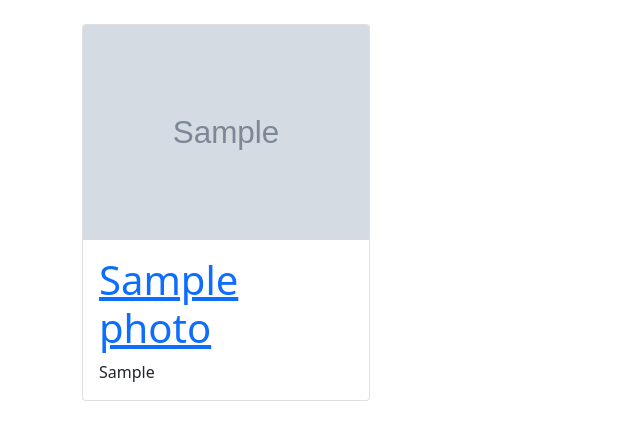
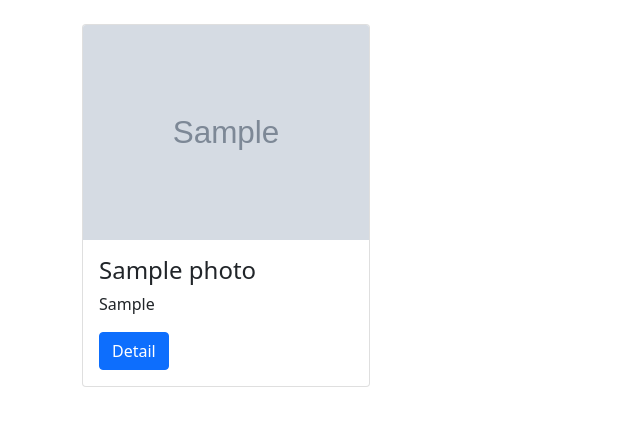
Before and after one commit to Gamal-prog/My-own-project, a Django app: page / in a window 1280 px wide. Shown: the part 56-496 px from the top of the page, without its empty margins (0-640 px from the left). Run offline with Django 4.2, Linux system fonts and the light colour scheme; tables that the repository leaves empty hold one stand-in row (values such as "Sample post"); grey boxes marked "Sample" are stand-in pictures.

Commit message:
Forth Commit, made detail view

```diff
--- a/photo/templates/photo/photo_list.html
+++ b/photo/templates/photo/photo_list.html
@@ -1,7 +1,20 @@
 {% extends 'base.html' %}
 
 {% block body %}
-    <!--<div>
+
+    <div class="card" style="width: 18rem;">
+      {% for image in images %}
+      <img src="{{ image.image.url }}" class="card-img-top">
+      <div class="card-body">
+        <h4> {{ image.title }}</a> </h4>
+        <p class="card-text"> {{ image.discription }} </p>
+        <a href="{% url 'image_detail' pk=image.pk %}" class="btn btn-primary">Detail</a>
+      </div>
+      {% endfor %}
+    </div>
+{% endblock body %}
+
+<!--<div>
       {% for image in images %}
         <h1> <a href="{% url 'image_detail' %}">{{ image.title }}</a> </h1>
         <img src="{{ image.image.url }}"/>
@@ -9,13 +22,3 @@
         <p> published: {{ image.published_date }} </p>
       {% endfor %}
     </div>-->
-    <div class="card" style="width: 18rem;">
-      {% for image in images %}
-      <img src="{{ image.image.url }}" class="card-img-top">
-      <div class="card-body">
-        <h1> <a href="{% url 'image_detail' %}">{{ image.title }}</a> </h1>
-        <p class="card-text"> {{ image.discription }} </p>
-      </div>
-      {% endfor %}
-    </div>
-{% endblock body %}
--- a/photo/urls.py
+++ b/photo/urls.py
@@ -5,7 +5,7 @@ from django.conf.urls.static import static
 
 urlpatterns = [
     path('', views.list_image, name='image_list'),
-    path('photo/', views.image_detail, name='image_detail'),
+    path('photo/<int:pk>/', views.image_detail, name='image_detail'),
 ]
 
 urlpatterns += static(settings.STATIC_URL, document_root=settings.STATIC_ROOT)
--- a/photo/views.py
+++ b/photo/views.py
@@ -1,10 +1,10 @@
-from django.shortcuts import render
+from django.shortcuts import render, get_object_or_404
 from .models import Photo
 
 def list_image(request):
     images = Photo.objects.all()
     return render(request, 'photo/photo_list.html', {'images': images})
 
-def image_detail(request):
-    image = Photo.objects.get()
+def image_detail(request, pk):
+    image = get_object_or_404(Photo, pk=pk)
     return render(request, 'photo/photo_detail.html', {'image': image})
```
Also changed, not shown: media/uplouds/pictures/test3_AFe1lST.jpeg (added), media/uplouds/pictures/test4.jpeg (added), media/uplouds/pictures/test5.jpeg (added).
